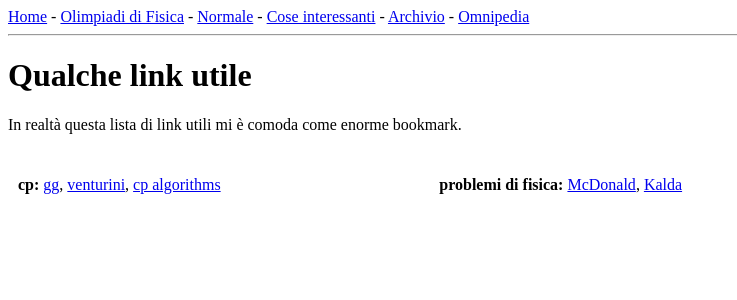
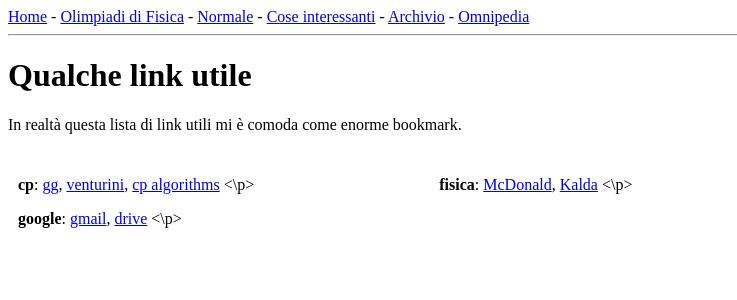
Before and after one commit to thenerdmix/uz_webpage, a PHP site: page /utili.php in a window 1280 px wide. Shown: the top 300 px of the page, without its empty margins (0-737 px from the left). Run offline with PHP 8.4, Linux system fonts and the light colour scheme.

Commit message:
updated links

```diff
--- a/utili.php
+++ b/utili.php
@@ -43,23 +43,28 @@
 <div class="row">
 
 	<div class="column">
-        <p><b>cp: </b>
+		<p><b>cp</b>:
 			<a href="https://www.geeksforgeeks.org/">gg</a>,
 			<a href="https://github.com/rossanoventurini/CompetitiveProgramming">venturini</a>,
 			<a href="https://cp-algorithms.com/">cp algorithms</a>
-        </p>
+		<\p>
+		<p><b>google</b>:
+			<a href="https://mail.google.com/">gmail</a>,
+			<a href="https://drive.google.com/">drive</a>
+		<\p>
 	</div>
 
 	<div class="column">
-        <p><b>problemi di fisica: </b>
+		<p><b>fisica</b>:
 			<a href="http://kirkmcd.princeton.edu/examples/">McDonald</a>,
 			<a href="https://www.ioc.ee/~kalda/ipho/rec-list.html">Kalda</a>
-        </p>
+		<\p>
 	</div>
 
 	<div class="column">
 	</div>
 
+
 </div>
 
 </body>
```
Lines whose indentation alone changed are shown as unchanged.
